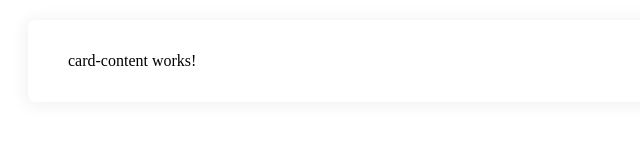
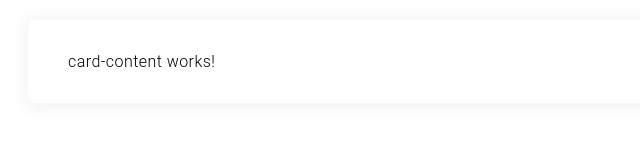
Before and after one commit to jadir-junior/metronomy-frontend, an Angular app: page / in a window 1280 px wide. Shown: the top 160 px of the page, without its empty margins (0-640 px from the left). Built offline with nearby package versions, Linux system fonts and the light colour scheme.

Commit message:
create base css

```diff
--- a/src/styles.scss
+++ b/src/styles.scss
@@ -1 +1,17 @@
 /* You can add global styles to this file, and also import other style files */
+
+p,
+h1,
+h2,
+h3,
+h4,
+h5,
+h6 {
+  margin: 0;
+}
+
+body {
+  font-family: 'Roboto', sans-serif;
+  font-weight: 300;
+  letter-spacing: 0.45px;
+}
```
